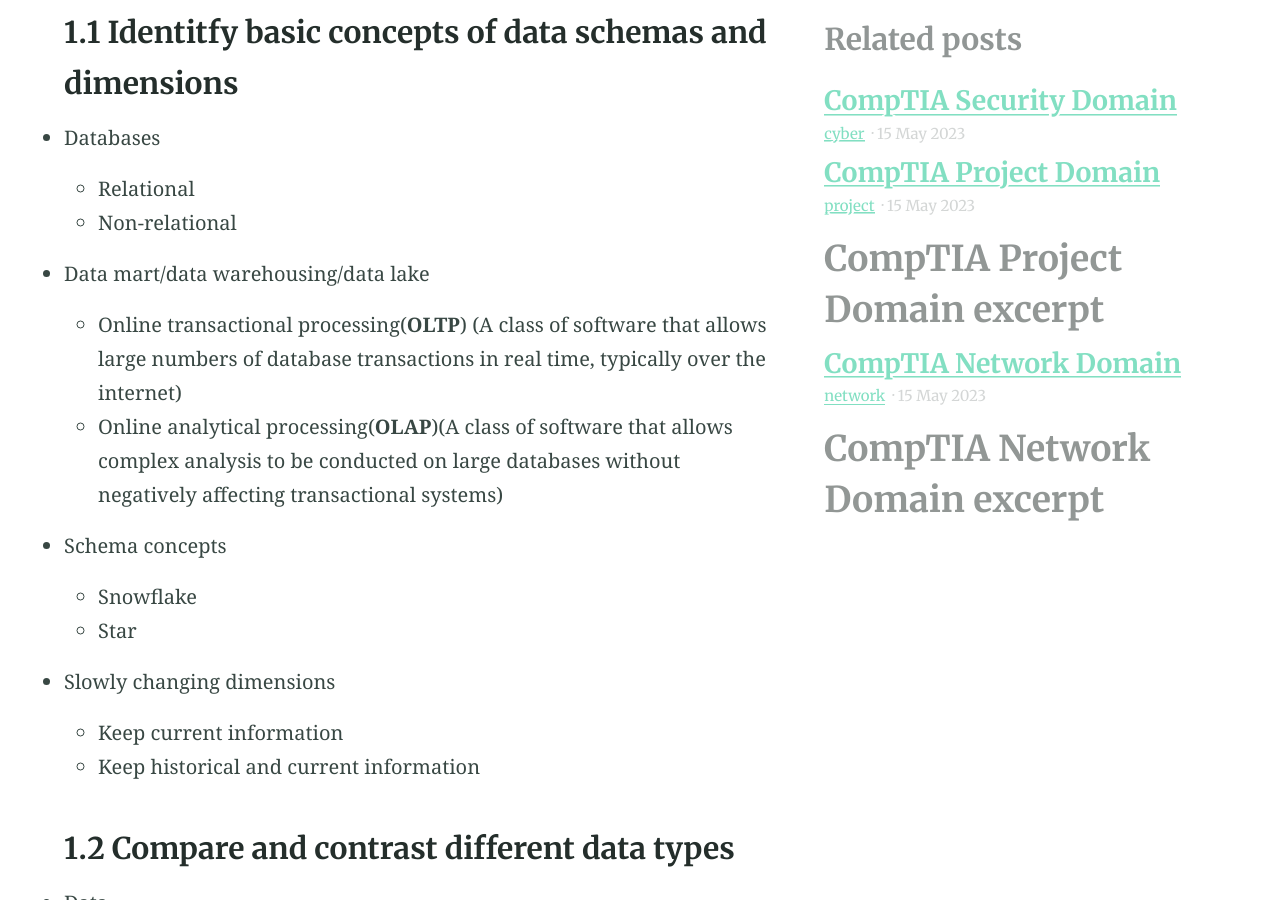
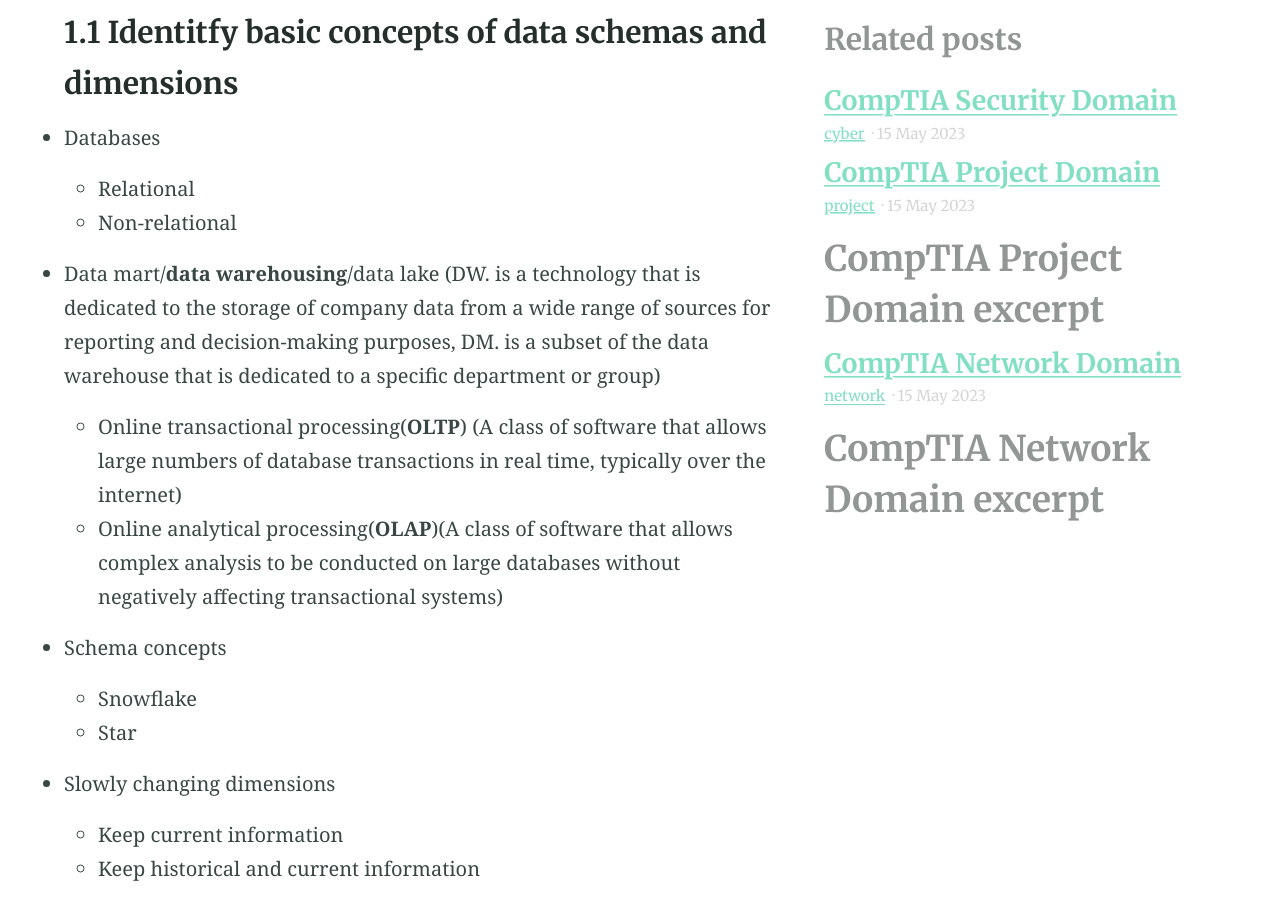
Before and after one commit to esccode/esccode.github.io, a Jekyll site: the page built from _posts/2023-05-15-comptia-data-domain.md, in a window 1280 px wide and 900 px high, scrolled down 2027 px. Built offline with Jekyll 4.4.1, drawn with Linux system fonts in a browser that asks for light colours.

Commit message:
rrrrrrrr

```diff
--- a/_posts/2023-05-15-comptia-data-domain.md
+++ b/_posts/2023-05-15-comptia-data-domain.md
@@ -48,7 +48,7 @@
 - Databases
   - Relational
   - Non-relational
-- Data mart/data warehousing/data lake
+- Data mart/**data warehousing**/data lake (DW. is a technology that is dedicated to the storage of company data from a wide range of sources for reporting and decision-making purposes, DM. is a subset of the data warehouse that is dedicated to a specific department or group)
   - Online transactional processing(**OLTP**) (A class of software that allows large numbers of database transactions in real time, typically over the internet)
   - Online analytical processing(**OLAP**)(A class of software that allows complex analysis to be conducted on large databases without negatively affecting transactional systems)
 - Schema concepts
```
